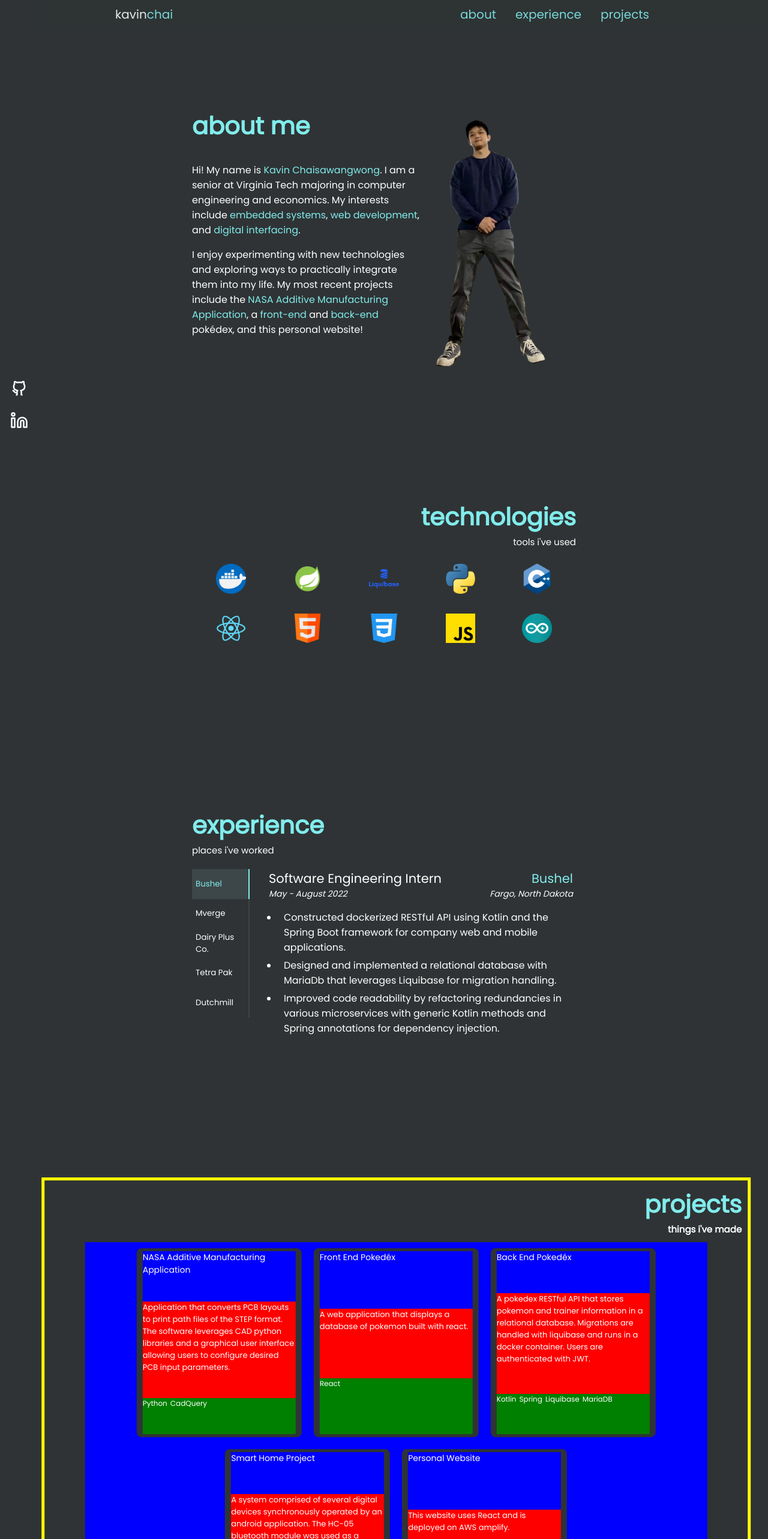
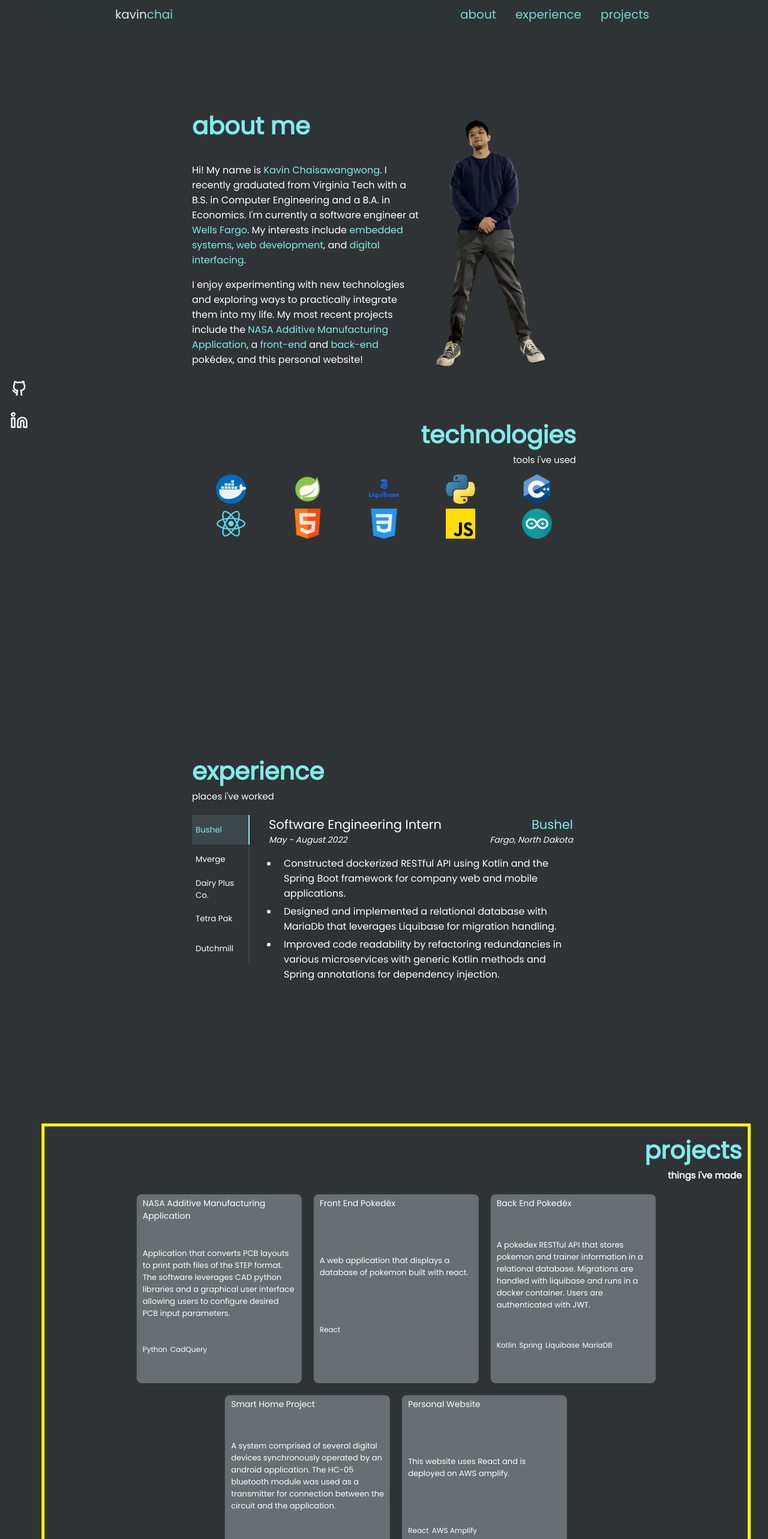
Before and after one commit to kavinchai/v2, a React (Create React App) app: page / in a window 1280 px wide. Shown: the top 2566 px of the page at 60% size. Built offline with nearby package versions, Linux system fonts and the light colour scheme.

Commit message:
Added global var

```diff
--- a/src/components/About.js
+++ b/src/components/About.js
@@ -20,8 +20,17 @@ const About = () => {
               >
                 {myName === true ? "Kavin Chaisawangwong" : "กวิน ฉายสว่างวงศ์"}
               </mark>
-              . I am a senior at Virginia Tech majoring in computer engineering
-              and economics. My interests include{" "}
+              . I recently graduated from Virginia Tech with a B.S. in Computer Engineering and a B.A. in Economics.
+              I'm currently a software engineer at {" "}
+              <a
+                href="https://www.wellsfargo.com/"
+                target="_blank"
+                className="aboutLink"
+                rel="noreferrer"
+              >
+                Wells Fargo
+              </a>
+              . My interests include{" "}
               <mark className="highlight">embedded systems</mark>,{" "}
               <mark className="highlight">web development</mark>, and{" "}
               <mark className="highlight">digital interfacing</mark>.
--- a/src/components/App.js
+++ b/src/components/App.js
@@ -1,24 +1,21 @@
-import "../css/App.css";
 import React from "react";
 
 import Navbar from "./Navbar";
+import SideNav from "./SideNav";
 import About from "./About";
+import Tech from "./Tech";
 import Exp from "./Exp";
-import SideNav from "./SideNav";
 import Project from "./Project";
-import Tech from "./Tech";
 
 const App = () => {
   return (
     <>
-      <div className="appContainer">
       <Navbar />
       <SideNav />
       <About />
       <Tech />
       <Exp />
       <Project />
-      </div>
     </>
   );
 };
--- a/src/css/About.css
+++ b/src/css/About.css
@@ -2,7 +2,7 @@
   background-color: var(--primary-background-color);
   height: 100vh;
   width: 100vw;
-  font-family: var(--primary-font);
+  font-family: var(--heading-font);
 }
 
 .aboutContainer {
@@ -43,7 +43,7 @@
   width: 100%;
   height: auto;
   color: var(--primary-text-color);
-  font-size: 40px;
+  font-size: var(--heading1);
   font-weight: bold;
 }
 
@@ -68,9 +68,10 @@
 
 .aboutLink {
   color: var(--primary-text-color);
-  text-decoration: underline 0.15em rgba(255, 255, 255, 0);
+  text-decoration: underline 0.15em var(--primary-background-color);
   transition: text-decoration-color 300ms;
 }
+
 .aboutLink:hover {
   text-decoration-color: var(--primary-text-color);
   cursor: pointer;
--- a/src/css/App.css
+++ /dev/null
@@ -1,7 +0,0 @@
-@import url("https://fonts.googleapis.com/css2?family=Poppins:wght@300;400&display=swap");
-
-.appContainer {
-  height: 100vh;
-  width: 100vw;
-  background: var(--primary-background-color);
-}
--- a/src/css/Exp.css
+++ b/src/css/Exp.css
@@ -22,9 +22,9 @@
   width: 100%;
   height: auto;
   color: var(--primary-text-color);
-  font-size: 40px;
+  font-size: var(--heading1);
   font-weight: bold;
-  font-family: var(--primary-font);
+  font-family: var(--heading-font);
 }
 
 .expHeaderText2 {
@@ -32,9 +32,9 @@
 
   width: 100%;
   height: auto;
-  color: white;
-  font-size: 15px;
-  font-family: var(--primary-font);
+  color: var(--secondary-text-color);
+  font-size: var(--heading2);
+  font-family: var(--heading-font);
   padding-bottom: 20px;
 }
 
@@ -59,7 +59,7 @@
   width: 100%;
   height: 15%;
 
-  font-family: var(--primary-font);
+  font-family: var(--normal-text-font);
   text-align: left;
   color: var(--secondary-text-color);
 
@@ -74,6 +74,5 @@
 
   color: var(--primary-text-color);
   background-color: rgb(185, 239, 239, 0.1);
-
   border-right: 2px solid var(--primary-text-color);
 }
--- a/src/css/ExpDesc.css
+++ b/src/css/ExpDesc.css
@@ -26,7 +26,7 @@
   display: flex;
   gap: 10px;
 
-  font-family: var(--primary-font);
+  font-family: var(--normal-text-font);
 }
 
 .expDescTitle {
@@ -36,14 +36,14 @@
 
 .expDescCompany {
   color: var(--primary-text-color);
-  text-decoration: underline 0.15em rgba(255, 255, 255, 0);
+  text-decoration: underline 0.15em var(--primary-background-color);
   transition: text-decoration-color 300ms;
   font-size: 21px;
   margin-left: auto;
   padding-right: 1%;
 }
 
-.descCompany:hover {
+.expDescCompany:hover {
   text-decoration-color: var(--primary-text-color);
   cursor: pointer;
 }
@@ -54,7 +54,7 @@
   width: 100%;
   display: flex;
 
-  font-family: var(--primary-font);
+  font-family: var(--normal-text-font);
   color: white;
   font-size: 14px;
   font-style: italic;
@@ -80,7 +80,7 @@
 }
 
 .expDescList {
-  font-family: var(--primary-font);
+  font-family: var(--normal-text-font);
   color: var(--secondary-text-color);
 
   padding-left: 10px;
--- a/src/css/Navbar.css
+++ b/src/css/Navbar.css
@@ -26,14 +26,14 @@
 }
 
 .firstName {
-  font-family: var(--primary-font);
+  font-family: var(--heading-font);
   font-size: 20px;
   color: white;
   /* margin-right: 10px; */
 }
 
 .lastName {
-  font-family: var(--primary-font);
+  font-family: var(--heading-font);
   font-size: 20px;
   color: var(--primary-text-color);
 }
@@ -51,7 +51,7 @@
 }
 
 .navBtn {
-  font-family: var(--primary-font);
+  font-family: var(--heading-font);
   font-size: 20px;
   color: var(--primary-text-color);
 
--- a/src/css/Project.css
+++ b/src/css/Project.css
@@ -24,7 +24,8 @@
 }
 
 .projectBody {
-  background-color: blue;
+  /* background-color: blue; */
+
   left: 50%;
   transform: translate(-50%, 0%);
 
@@ -37,21 +38,20 @@
   flex-direction: row;
   justify-content: center;
 
-  transition: 1.3s;
 }
 
 .projText1 {
   color: var(--primary-text-color);
-  font-family: var(--primary-font);
-  font-size: 40px;
+  font-family: var(--heading-font);
+  font-size: var(--heading1);
   font-weight: bold;
   text-align: right;
 }
 
 .projText2 {
-  color: white;
-  font-family: var(--primary-font);
-  font-size: 15px;
+  color: var(--secondary-text-color);
+  font-family: var(--heading-font);
+  font-size: var(--heading2);
   font-weight: bold;
   text-align: right;
 }
--- a/src/css/ProjectCard.css
+++ b/src/css/ProjectCard.css
@@ -1,6 +1,6 @@
 .projCardComponent {
   /* border: 2px solid #575e61; */
-  background-color: var(--primary-background-color);
+  background-color: var(--secondary-background-color);
 
   height: 315px;
   width: 275px;
@@ -45,40 +45,40 @@
 } */
 
 .projHeader {
-  background-color: blue;
+  /* background-color: blue; */
 
   z-index: 1;
   margin: 5px 10px 0px 10px;
 }
 
 .projBody {
-  background-color: red;
+  /* background-color: red; */
 
   z-index: 1;
   margin: 0px 10px 0px 10px;
 }
 
 .projFooter {
-  background-color: green;
+  /* background-color: green; */
 
   z-index: 1;
   margin: 0px 10px 5px 10px;
 }
 
 .projTitle {
-  font-family: var(--primary-font);
+  font-family: var(--normal-text-font);
   font-size: 14px;
   color: white;
 }
 
 .projDesc {
-  font-family: var(--primary-font);
+  font-family: var(--normal-text-font);
   font-size: 13px;
   color: var(--secondary-text-color);
 }
 
 .projTech {
-  font-family: var(--primary-font);
+  font-family: var(--normal-text-font);
   font-size: 12px;
   color: white;
   display: flex;
--- a/src/css/SideNav.css
+++ b/src/css/SideNav.css
@@ -56,21 +56,3 @@
   background-color: transparent;
   border: none;
 }
-
-.Toastify__toast {
-  margin-top: 0px;
-  width: 83px;
-  --toastify-color-dark: #6b7479b3;
-  --toastify-toast-min-height: 20px;
-}
-
-.Toastify__toast-container {
-  margin-left: 30px;
-  height: 50px;
-}
-
-.Toastify__toast-body {
-  font-family: var(--primary-font);
-  font-size: 14px;
-  color: var(--primary-text-color);
-}
--- a/src/css/Tech.css
+++ b/src/css/Tech.css
@@ -21,8 +21,8 @@
   width: 100%;
 
   color: var(--primary-text-color);
-  font-family: var(--primary-font);
-  font-size: 40px;
+  font-family: var(--heading-font);
+  font-size: var(--heading1);
   font-weight: bold;
   text-align: right;
 }
@@ -31,11 +31,11 @@
   /* background-color: green; */
   width: 100%;
   height: auto;
-  color: white;
-  font-size: 15px;
+  color: var(--secondary-text-color);
+  font-size: var(--heading2);
   text-align: right;
 
-  font-family: var(--primary-font);
+  font-family: var(--heading-font);
 }
 
 .techTable {
--- a/src/index.css
+++ b/src/index.css
@@ -1,12 +1,21 @@
+@import url("https://fonts.googleapis.com/css2?family=Poppins:wght@300;400&display=swap");
+
 :root {
   --primary-background-color: #2f3335;
+  --secondary-background-color: #686f72;
+
   --primary-text-color: #81ecec;
   --secondary-text-color: #ffffff;
-  --primary-font: "Poppins", sans-serif;
+
+  --heading-font: "Poppins", sans-serif;
+  --normal-text-font: "Poppins", sans-serif;
+
+  --heading1: 40px;
+  --heading2: 15px;
 }
 
 body {
   margin: 0;
-  background: #121313;
+  background: var(--primary-background-color);
   overflow-x: hidden;
 }
```
Lines whose indentation alone changed are shown as unchanged.
